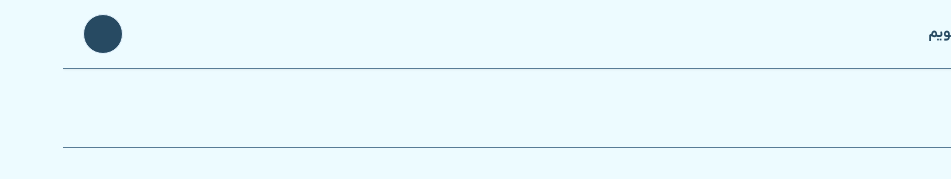
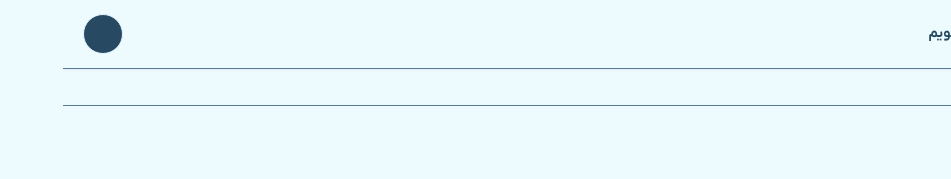
Before and after one commit to PhoenixTask/WebApp, a Next.js app: page /list in a window 1280 px wide. Shown: the top 179 px of the page, without its empty margins (329-1280 px from the left). Built offline with nearby package versions, Linux system fonts and the light colour scheme; no server answers; sample sign-in values are in the browser's storage.

Commit message:
fix: header

```diff
--- a/src/app/(dashboard)/components/Header/index.tsx
+++ b/src/app/(dashboard)/components/Header/index.tsx
@@ -1,4 +1,6 @@
-import { Input, Link, Icon } from "@/components/UI";
+"use client";
+
+import { Link, Icon } from "@/components/UI";
 import clsx from "clsx";
 import ChangeModeButton from "@/components/ChangeThemeMode";
 
@@ -53,9 +55,7 @@ export default function DashboardHeader({ location }: DashboardHeaderProps) {
         </div>
       </div>
       <div className="flex items-center justify-between font-medium py-4.5 gap-4 border-y border-neutral">
-        <div className="flex items-center gap-4 px-4">
-          <Input withLabel={false} label="جستجو در تسک‌ها" />
-        </div>
+        <div className="flex items-center gap-4 px-4"></div>
       </div>
     </>
   );
--- a/src/app/components/LandingFooter/index.tsx
+++ b/src/app/components/LandingFooter/index.tsx
@@ -1,9 +1,16 @@
+"use client";
+
 import { Flex } from "@/components/UI";
 import GithubButton from "@/components/UI/GithubButton";
+import { useEffect, useState } from "react";
 
 export default function LandingFooter() {
   const startYear = 2024;
-  const currentYear = new Date().getFullYear();
+  const [currentYear, setCurrentYear] = useState<number | null>(null);
+
+  useEffect(() => {
+    setCurrentYear(new Date().getFullYear());
+  }, []);
   return (
     <footer className="w-full mt-60 bg-primary">
       <div className="relative bg-primary">
```
